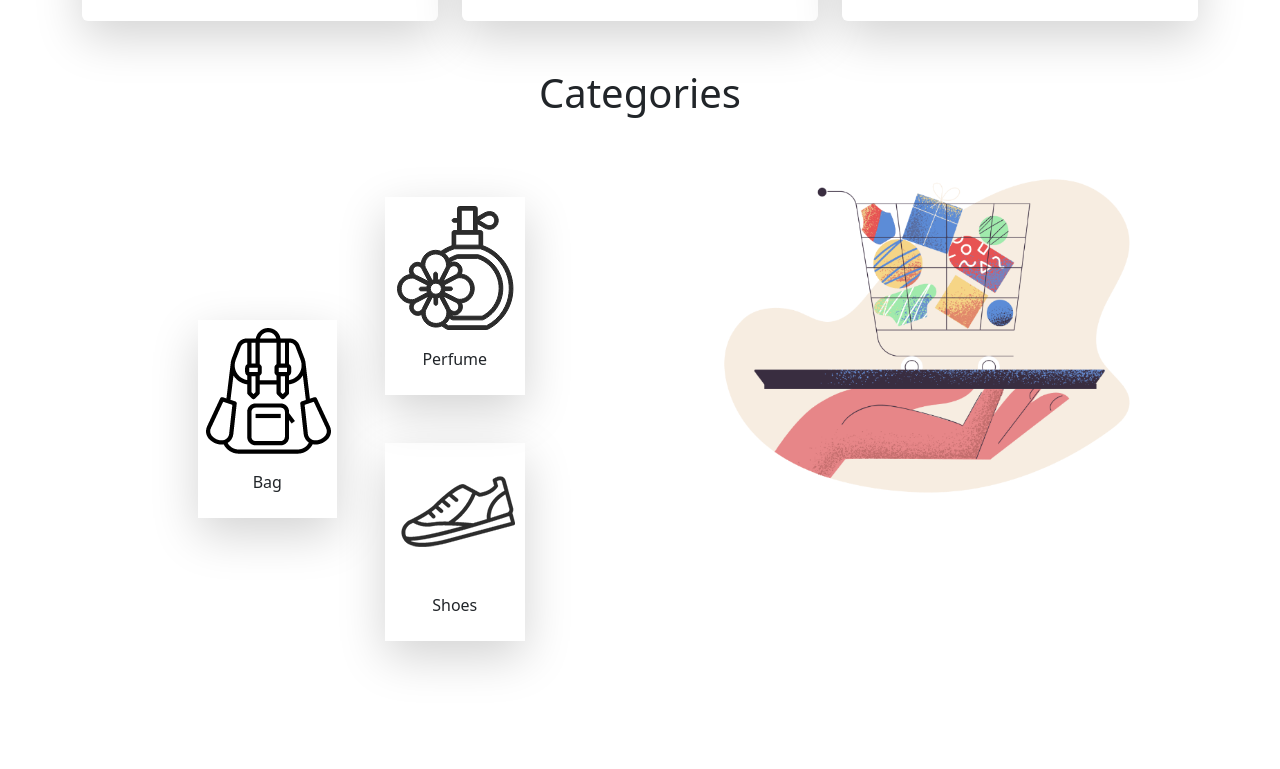
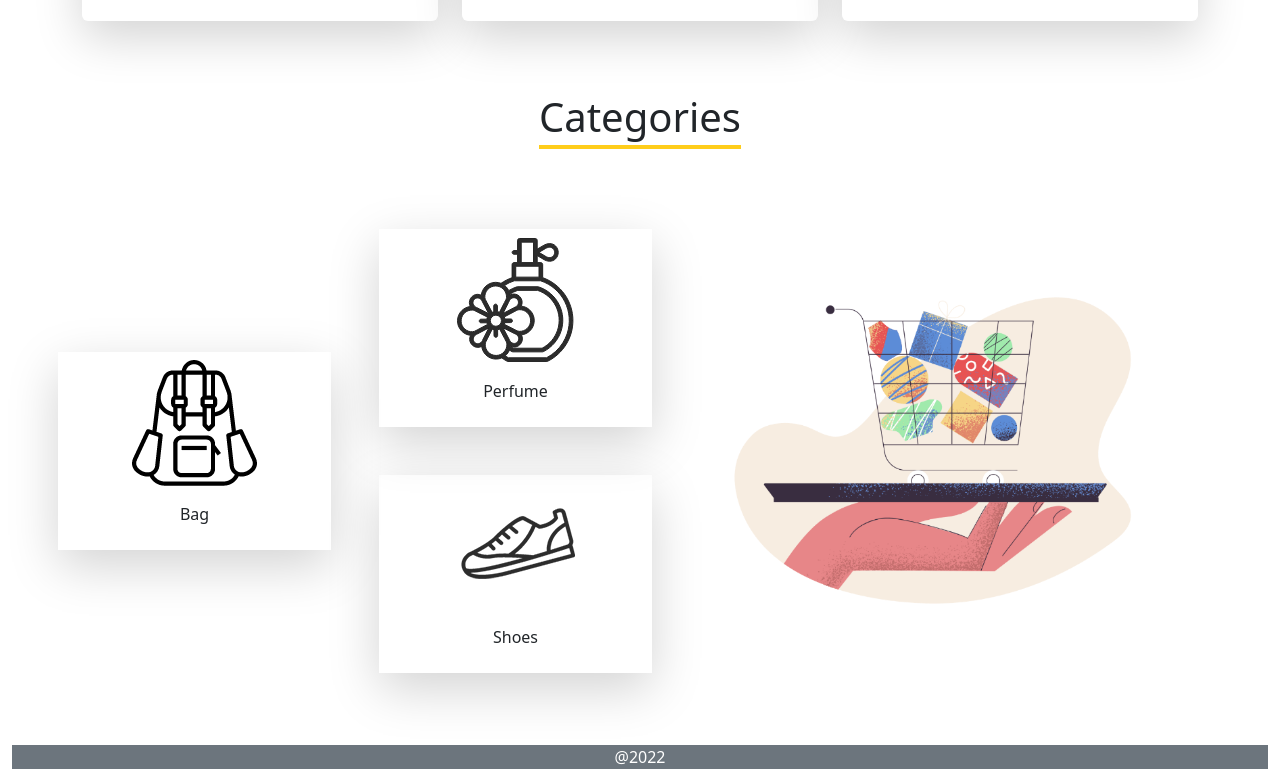
Before and after one commit to Riko-Mia/PH-Hot-Gadget, a plain HTML site: page index.html in a window 1280 px wide. Shown: the part 2236-3005 px from the top of the page. Before the commit the page ends 2949 px from the top, so only its background shows below. Drawn offline with nearby package versions, Linux system fonts and the light colour scheme.

Commit message:
Finish disign

```diff
--- a/index.html
+++ b/index.html
@@ -198,11 +198,43 @@
 <!-- Categories section start -->
   <div class="container">
     <div class="justify-content-center d-flex" id="categories">
-      <h1>Categories</h1>
+      <h1 class="mt-4">Categories
+        <div class="pt-1 mt-1" style="background-color: #ffcd1a;"></div>
+      </h1>
     </div>
 
-    <div class="d-flex ">
-      <div class="col-lg-6 d-flex  align-items-center justify-content-center">
+    <div class="row justify-content-center align-items-center">
+
+      <div class= "col-lg-6 d-flex justify-content-center align-items-center">
+
+        <div class="col-md-6 col-sm-6 col-6 text-center m-4">
+          <div class="p-2 shadow-lg">
+            <img src="hot-gadget/images/categories/bag.png" alt="">
+            <p class="catd-text pt-3">Bag</p>
+          </div>
+        </div>
+
+        <div class="col-md-6 col-sm-6 col-6 text-center m-4">
+          <div class="p-2 shadow-lg my-5">
+            <img src="hot-gadget/images/categories/perfume.png" alt="">
+            <p class="catd-text pt-3">Perfume</p>
+          </div>
+          <div class="p-2 shadow-lg my-5">
+            <img src="hot-gadget/images/categories/shoe.png" alt="">
+            <p class="catd-text pt-3">Shoes</p>
+          </div>
+        </div>
+      </div>
+
+      <div class="col-lg-6">
+        <img src="hot-gadget/images/categories/pale-order.png" class="w-100 p-2" alt="">
+      </div>
+
+    </div>
+
+    <!--
+      <div class="row d-flex">
+      <div class="row-cols-lg-6  align-items-center justify-content-center">
         <div class="col-lg-3 text-center m-4">
           <div class="p-2 shadow-lg">
             <img src="hot-gadget/images/categories/bag.png" alt="">
@@ -215,7 +247,7 @@
             <img src="hot-gadget/images/categories/perfume.png" alt="">
             <p class="catd-text pt-3">Perfume</p>
           </div>
-          <div class="p-2 shadow-lg my-5">
+          <div class="p-2 d-flex shadow-lg my-5">
             <img src="hot-gadget/images/categories/shoe.png" alt="">
             <p class="catd-text pt-3">Shoes</p>
           </div>
@@ -228,9 +260,12 @@
         <img src="hot-gadget/images/categories/pale-order.png" class="w-100 p-2" alt="">
       </div>
     </div>
+     -->
   </div>
 
-
+  <div class="container-fluid">
+    <footer class="bg-secondary text-center text-white">@2022 </footer>
+  </div>
 
 
 
```
